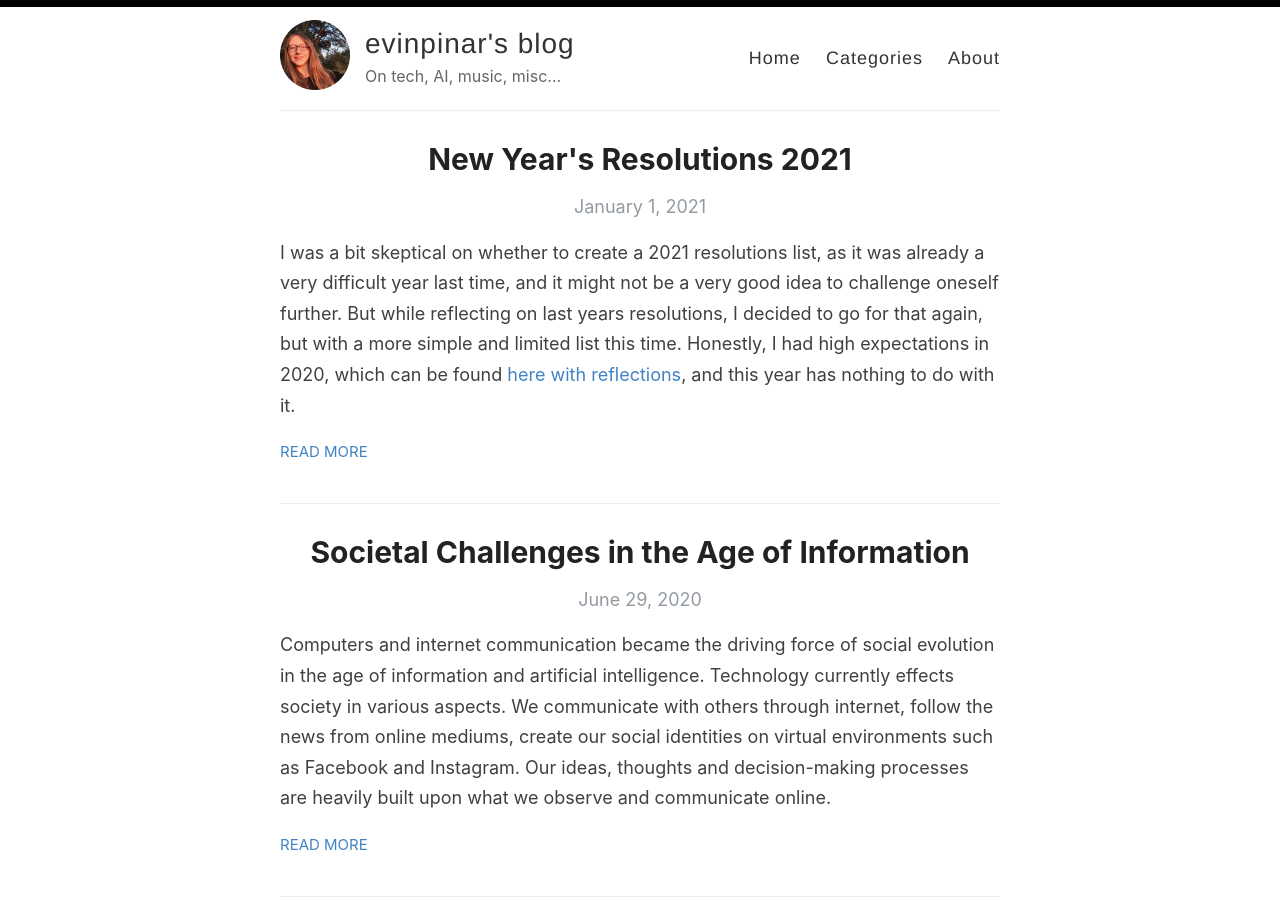
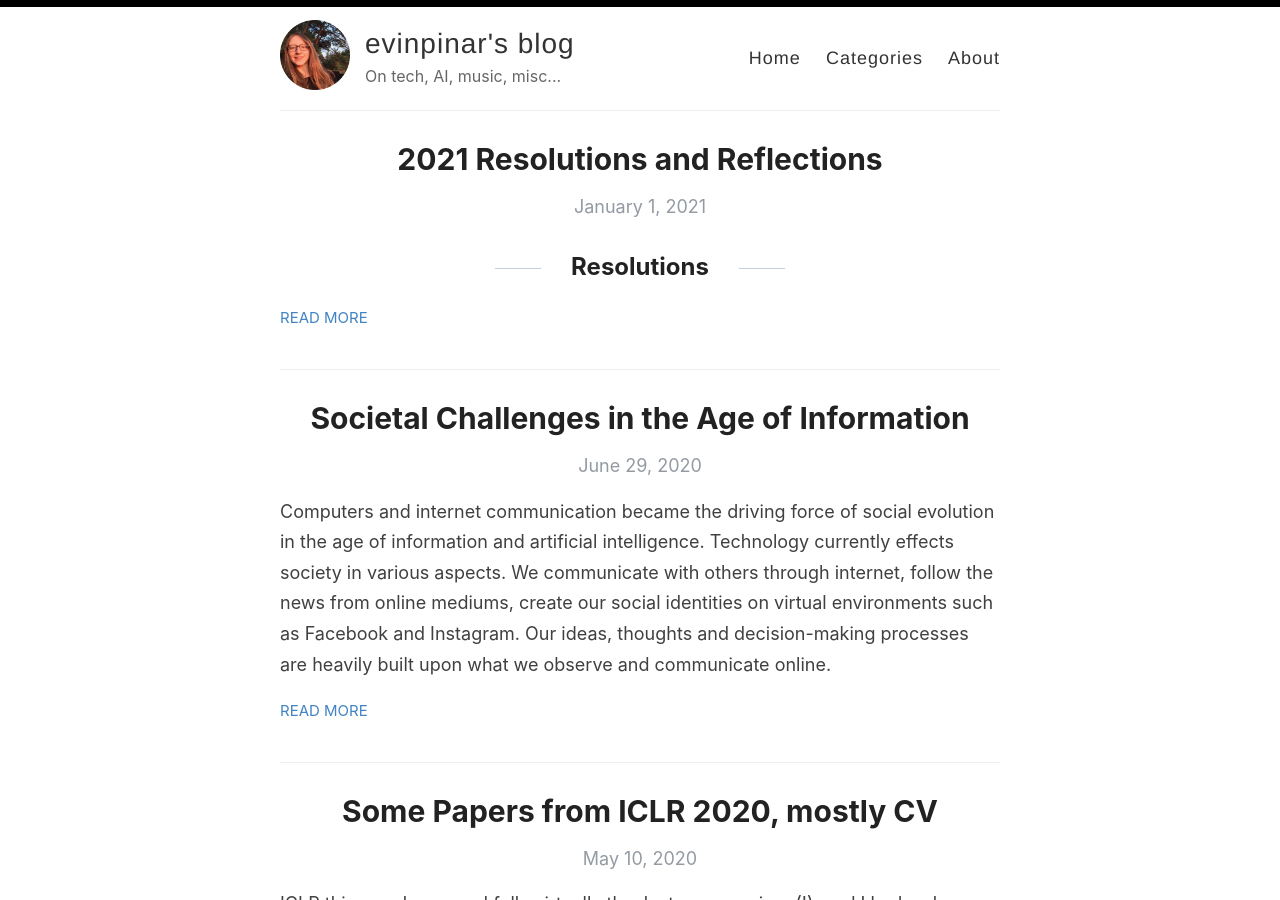
Before and after one commit to evinpinar/evinpinar.github.io, a Jekyll site: the page built from index.html, in a window 1280 px wide and 900 px high. Built offline with Jekyll 4.4.1, drawn with Linux system fonts in a browser that asks for light colours; the list of posts is cut into pages by our own code; part of the change alters nothing that is shown.

```diff
--- a/_posts/2021-01-01-resolutions2021.md
+++ b/_posts/2021-01-01-resolutions2021.md
@@ -1,9 +1,11 @@
 ---
 layout: post
-title: New Year's Resolutions 2021
+title: 2021 Resolutions and Reflections
 categories: [misc]
 comments: true
 ---
+
+## Resolutions
 
 I was a bit skeptical on whether to create a 2021 resolutions list, as it was already a very difficult year last time, and it might not be a very good idea to challenge oneself further. But while reflecting on last years resolutions, I decided to go for that again, but with a more simple and limited list this time. Honestly, I had high expectations in 2020, which can be found [here with reflections](/newyearresolutions2020/), and this year has nothing to do with it.
 
@@ -17,3 +19,14 @@ In general, I'll try to maintain both physical and pyschological health, and kee
 These are relatively modest compared to last year, but are the most important things to help me keep what I need doing, and I know will be challenging for me. So that's it folks! Stay healthy!
 
 <img src="/images/mountains.png" height="450">
+
+## Reflections
+
+End of the year, taking a look at what I wrote 12 months ago, suggesting a "more simple and limited list compared to 2019", I realize that even these were not very simple for this year. Pandemic not being over, having the vaccine shots, trying to keep up the health was just enough effort. Overall, to sum up the items listed:
+
+- Submit a top conference paper -> Done, actually submitted 2!
+- Get the German driver's licence -> Half done, practical exam is waiting for me. It was more difficult than expected.
+- Speak German whenever possible -> Done, I have spoke a lot of German!
+- Do sports weekly -> Done (ehm), not weekly but it was frequent enough given all other deadlines and responsibilities
+
+I am content with the year. I say 3.5/4 was accomplished. Now the question is whether to make a new post for next year or continue with this one. It is a bit funny because I haven't posted anything this year except the resolutions list. I guess I have been putting all my writing efforts into papers. Anyways, I will go try writing a German post this time. Cheers
```
